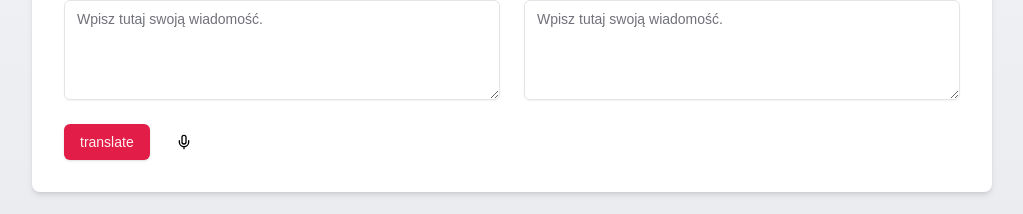
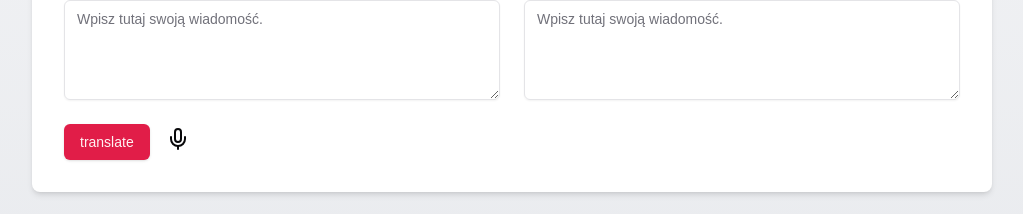
Before and after one commit to ajarek/next-15-ep-73-translate-ai, a Next.js app: page / in a window 1280 px wide. Shown: the part 268-482 px from the top of the page, without its empty margins (128-1151 px from the left). Built offline with nearby package versions, Linux system fonts and the light colour scheme.

Commit message:
added speechToText

```diff
--- /dev/null
+++ b/components/SpeechToText.tsx
@@ -0,0 +1,59 @@
+import React, { useState } from 'react';
+import { Mic } from "lucide-react"
+
+const SpeechToText: React.FC<{ setTranscript: (transcript: string) => void }> = ({ setTranscript }) => {
+  const [isRecording, setIsRecording] = useState<boolean>(false);
+
+
+  const startRecognition = () => {
+    try {
+      const SpeechRecognition =
+        (window as any).SpeechRecognition || (window as any).webkitSpeechRecognition;
+
+      if (!SpeechRecognition) {
+        alert('Speech Recognition API is not supported in this browser.');
+        return;
+      }
+
+      const recognition = new SpeechRecognition();
+      recognition.lang = 'en-US'; // Set language
+      recognition.interimResults = false; // Disable partial results
+      recognition.maxAlternatives = 1;
+
+      recognition.onstart = () => {
+        setIsRecording(true);
+      };
+
+      recognition.onresult = (event: SpeechRecognitionEvent) => {
+        const result = event.results[0][0].transcript;
+        setTranscript(result);
+      };
+
+      recognition.onerror = (event: SpeechRecognitionErrorEvent) => {
+        console.error('Speech recognition error:', event.error);
+      };
+
+      recognition.onend = () => {
+        setIsRecording(false);
+      };
+
+      recognition.start();
+    } catch (error) {
+      console.error('Error starting speech recognition:', error);
+    }
+  };
+
+  return (
+    <div>
+
+      <button onClick={startRecognition} disabled={isRecording}>
+        {isRecording ? 'Listening...' : <Mic/>}
+      </button>
+      <div>
+
+      </div>
+    </div>
+  );
+};
+
+export default SpeechToText;
--- a/components/TextareaSection.tsx
+++ b/components/TextareaSection.tsx
@@ -2,7 +2,7 @@
 
 import { Textarea } from "@/components/ui/textarea"
 import { Button } from "./ui/button"
-import { Mic } from "lucide-react"
+
 import { translate } from "@/lib/translate"
 import {
   Select,
@@ -12,10 +12,12 @@ import {
   SelectValue,
 } from "@/components/ui/select"
 import React from "react"
+import SpeechToText from "./SpeechToText"
 
 const TextareaSection = () => {
   const [translation, setTranslation] = React.useState("")
   const formRef = React.useRef<HTMLFormElement>(null)
+  const [transcript, setTranscript] = React.useState<string>('');
   return (
 
 <form ref={formRef}
@@ -43,6 +45,7 @@ const TextareaSection = () => {
           placeholder='Wpisz tutaj swoją wiadomość.'
           className=''
           name='text'
+          defaultValue={transcript}
         />
       </div>
       <div className=' flex flex-col items-start gap-2 '>
@@ -66,12 +69,9 @@ const TextareaSection = () => {
         <Button type='submit' className='w-fit'>
           translate
         </Button>
-        <Button
-          size={"icon"}
-          className='bg-transparent text-black shadow-none hover:text-white rounded-full'
-        >
-          <Mic />
-        </Button>
+
+      <SpeechToText setTranscript={setTranscript} />
+
       </div>
     </form>
   )
```
